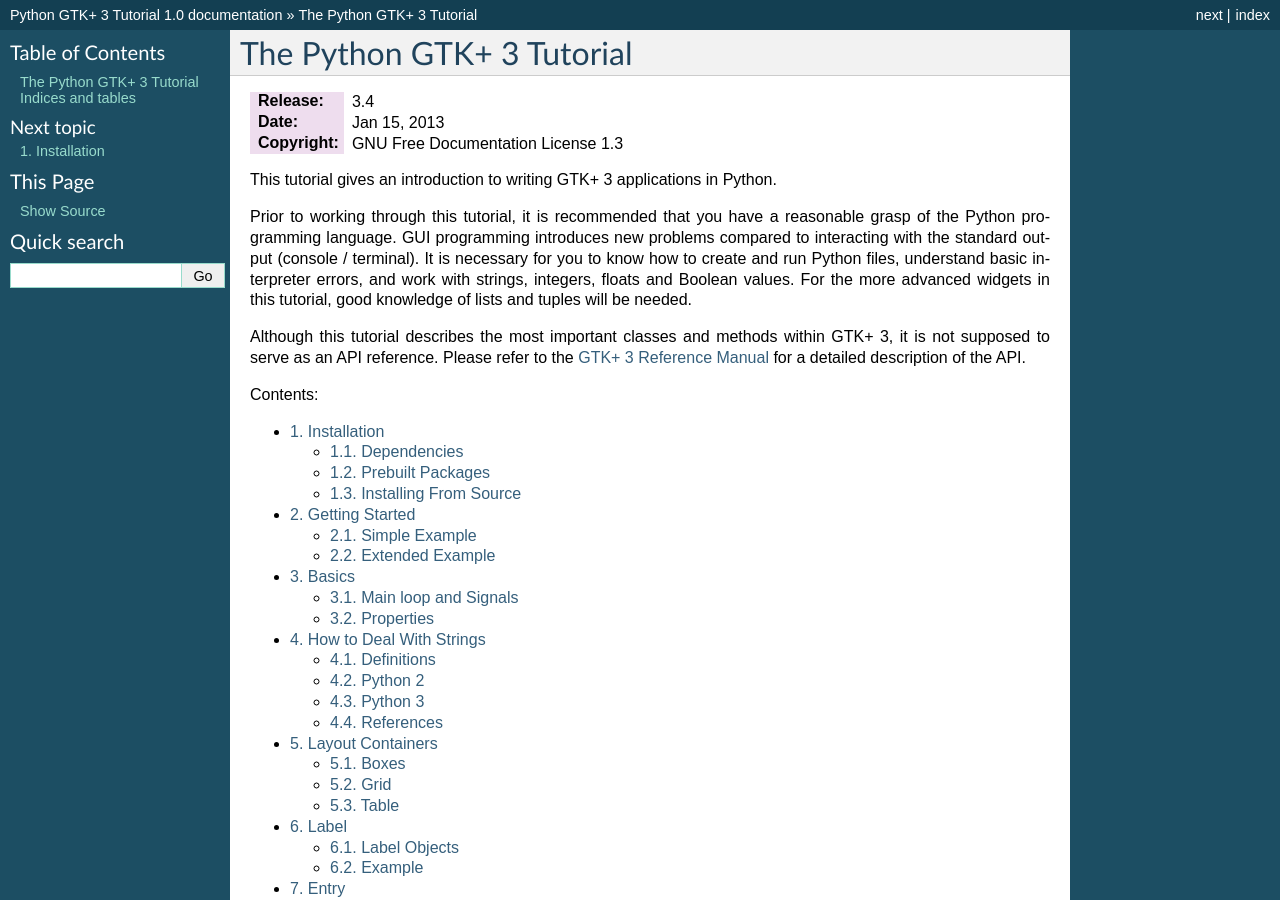
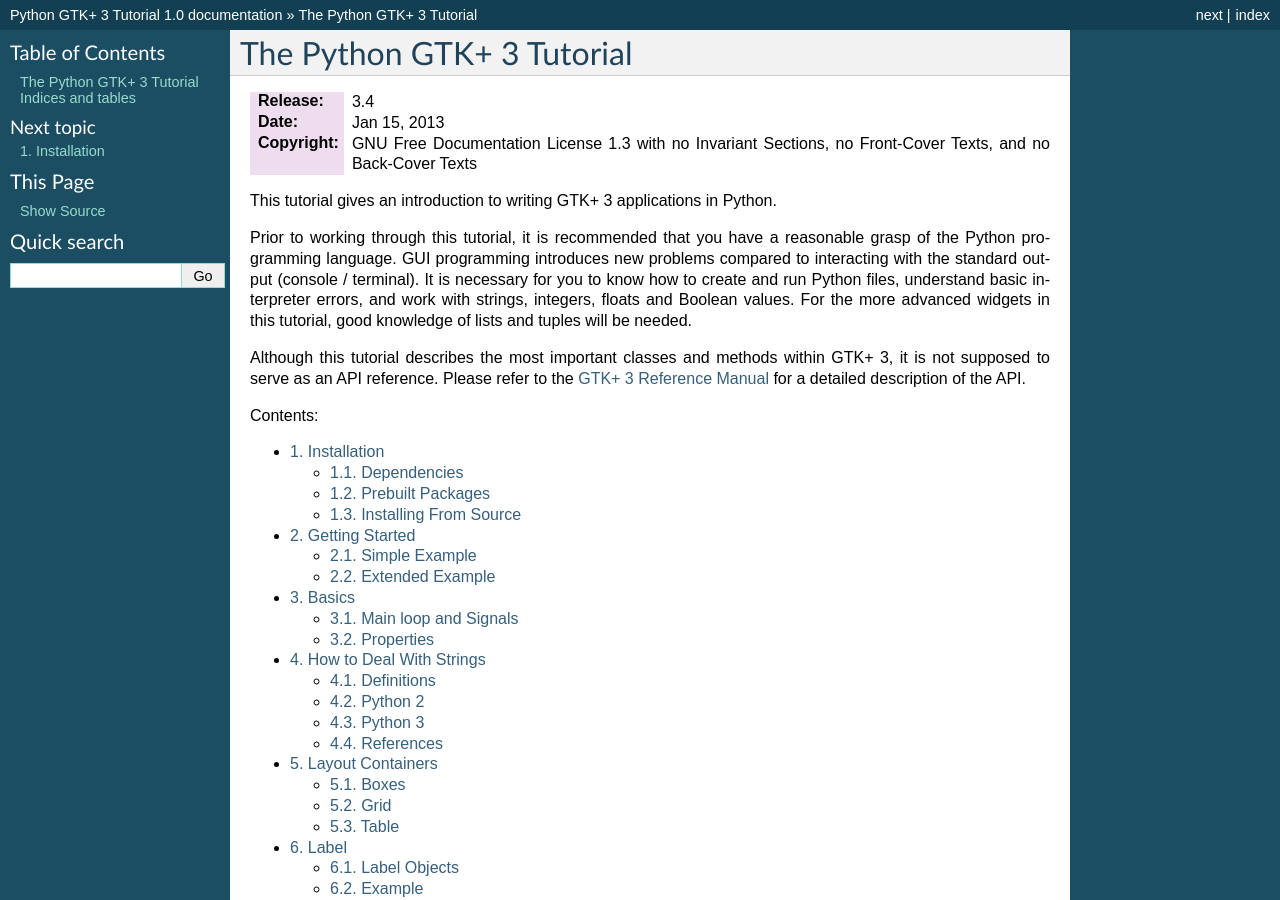
Before and after one commit to sebp/PyGObject-Tutorial, a Sphinx documentation site: the page built from source/index.txt, in a window 1280 px wide and 900 px high. Built offline with Sphinx 7.4.7, drawn with Linux system fonts in a browser that asks for light colours.

Commit message:
Define license more precisely

```diff
--- a/source/index.txt
+++ b/source/index.txt
@@ -8,7 +8,7 @@
 
 :Release: |version|
 :Date: |today|
-:Copyright: GNU Free Documentation License 1.3
+:Copyright: GNU Free Documentation License 1.3 with no Invariant Sections, no Front-Cover Texts, and no Back-Cover Texts
 
 This tutorial gives an introduction to writing GTK+ 3 applications in Python.
 
```
